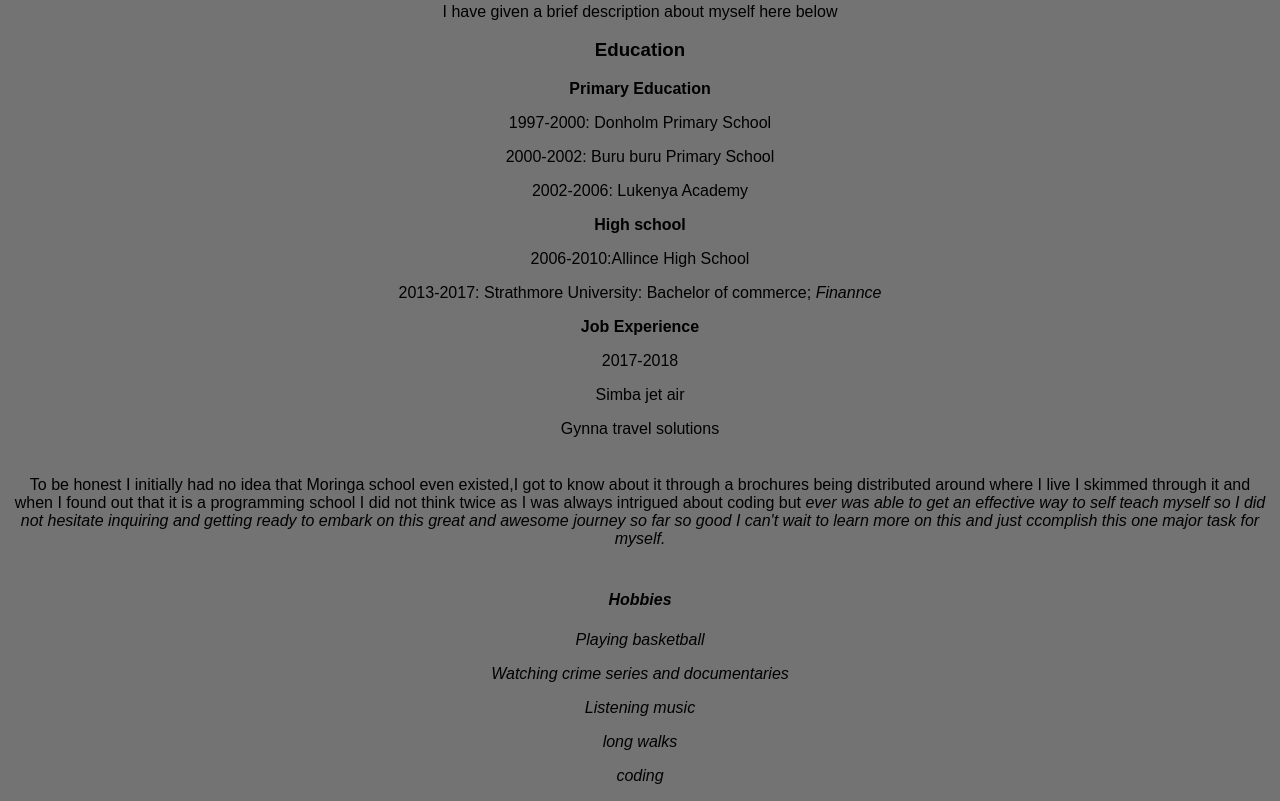
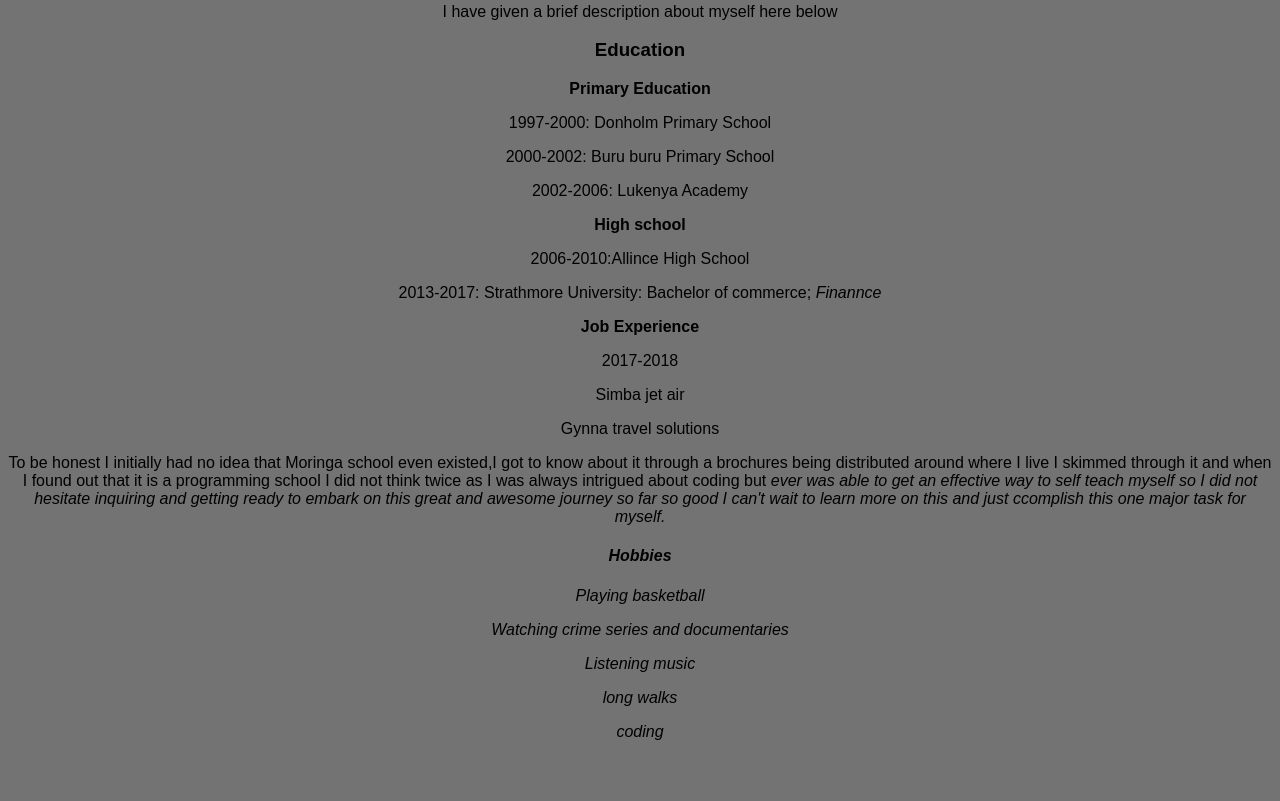
Before and after one commit to Nabwana/nabwana.github.com, a plain HTML site: page index.html in a window 1280 px wide. Shown: the part 679-1480 px from the top of the page. After the commit the page ends 1436 px from the top, so only its background shows below. Drawn offline with Linux system fonts and the light colour scheme.

Commit message:
add changes of index.html

```diff
--- a/index.html
+++ b/index.html
@@ -1,4 +1,3 @@
-
 <html>
   <head>
       <link href="css/styles.css" rel="stylesheet" type="text/css">
@@ -9,26 +8,19 @@
   FAQ
 </nav>
   </head>
-
-
   <body>
     <img src="images/bat.jpeg" alt="lionheart">
     <h1 class="master">Independent project</h1>
     <div class="list">
         <ul>
-
         <li><a href="island-resort/index.html">Forking project</a></li> In this project me and my pair worked on the forking process using github.
         <li><a href="borders/index.html">borders css</a></li> working on css styles that make the webpage more attractive and stylish.
         <li><a href="webpage1/hello-world.html">My First webpage</a></li> This was my first ever website to try and create and first time
         working with HTML.</ul>
     </div>
-
-
         <h2>About me</h2>
-
           <p>I have given a brief description about myself here below</p>
         <h3>Education</h3>
-
           <p><strong>Primary Education</strong> </p>
             <p>1997-2000: Donholm Primary School</p>
               <p>2000-2002: Buru buru Primary School</p>
@@ -41,9 +33,6 @@
                   <p>2017-2018</p>
                   <p>Simba jet air</p>
                   <p>Gynna travel solutions</p>
-
-<div class="bird">
-
                   <p> To be honest I initially had no idea that Moringa school even existed,I got to know about it through a brochures being distributed
                       around where I live I skimmed through it and when I found out that it is a programming school I did not think twice as I was always intrigued
                       about coding but <span> <em>ever was able to get an effective </span>way to self teach myself so I did not hesitate inquiring and getting ready to embark on this
```
Lines whose indentation alone changed are shown as unchanged.
